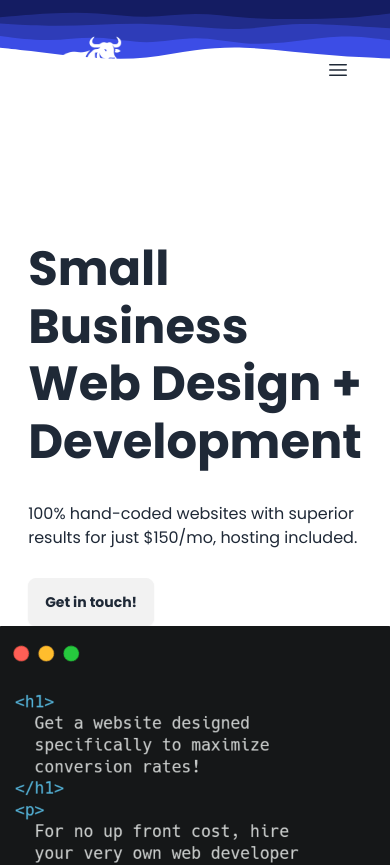
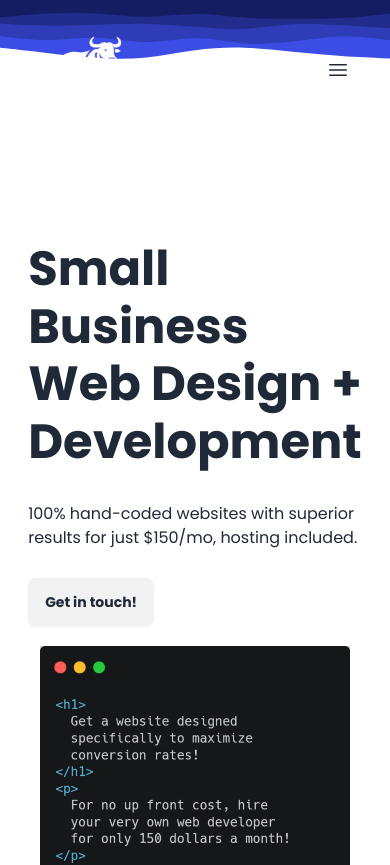
Before and after one commit to Jax-Hax/portfolio, a SvelteKit app: page / in a window 390 px wide. Shown: the top 865 px of the page. Built offline with nearby package versions, Linux system fonts and the light colour scheme.

Commit message:
made one image work better on mobile

```diff
--- a/src/routes/Hero.svelte
+++ b/src/routes/Hero.svelte
@@ -4,7 +4,7 @@
 
 </script>
 
-<div class="flex flex-col md:flex-row mt-60 xl:-ml-10 items-center justify-around">
+<div class="flex flex-col md:flex-row mt-60 xl:-ml-10 items-center justify-around gap-5">
 	<div class="md:w-1/2">
 		<h1 class="font-bold text-5xl leading-[1.2] mb-8">Small Business Web Design + Development</h1>
 		<p class="mb-7">
@@ -13,5 +13,5 @@
 		</p>
 		<a href="/contact" class="btn">Get in touch!</a>
 	</div>
-	<Picture mobileSrc="carbon.png" width=400 alt="hero" lazyLoaded={false} />
+	<Picture mobileSrc="carbon.png" width=400 scale={true} alt="hero" lazyLoaded={false} />
 </div>
```
